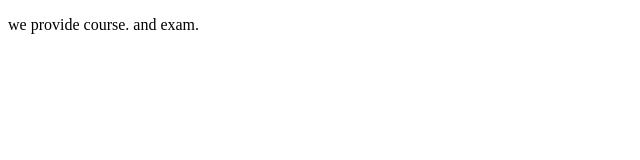
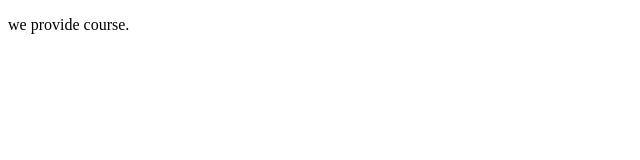
Before and after one commit to shuavi/git_project, a plain HTML site: page home.html in a window 1280 px wide. Shown: the full height of the page, 0-640 px from the left. Drawn offline with Linux system fonts and the light colour scheme.

Commit message:
Revert "added file"
This reverts commit 73628d5912c7cd4c26478ad2eddc6fba02c1008a.

```diff
--- a/home.html
+++ b/home.html
@@ -4,7 +4,7 @@
 	<title></title>
 </head>
 <body>
-	<p>we provide course. and exam.</p>
+	<p>we provide course.</p>
 
 </body>
 </html>
```
